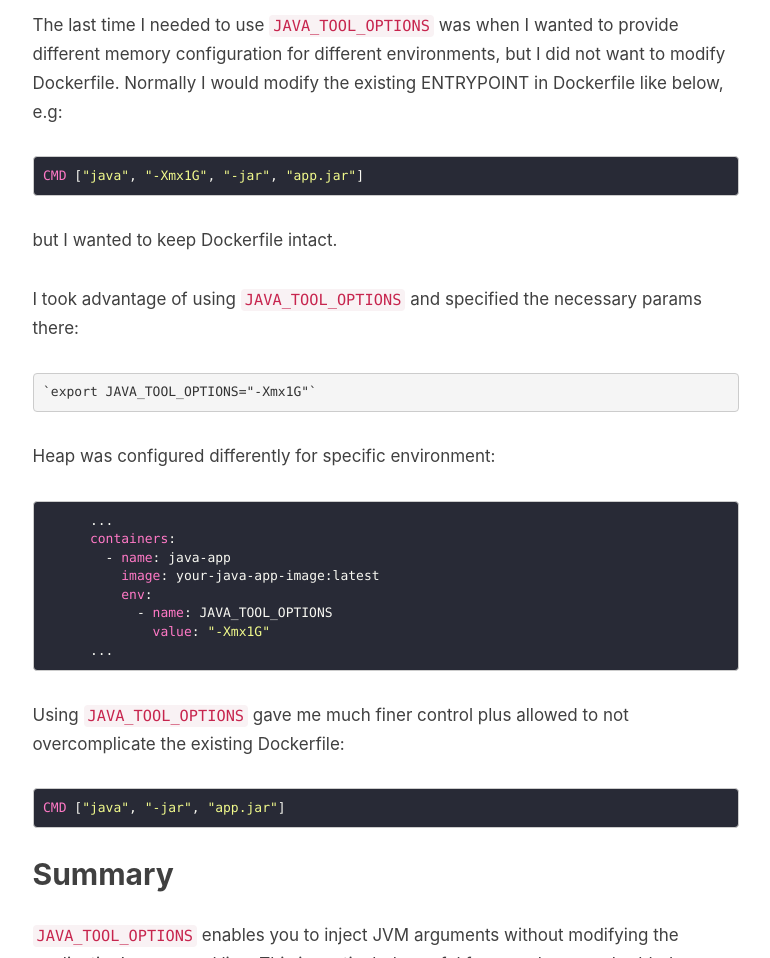
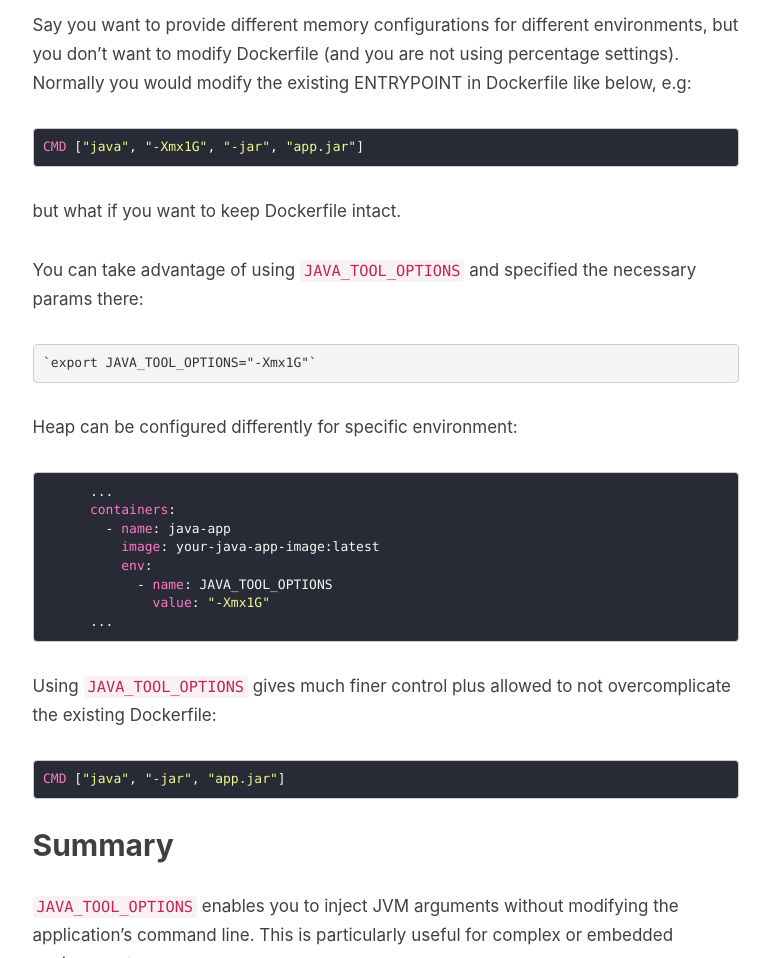
Before and after one commit to Goliath/blog.jvm, a plain HTML site: page 2025/01/10/what-is-java-tool-options/index.html in a window 1280 px wide. Shown: the part 1720-2678 px from the top of the page, without its empty margins (135-905 px from the left). Drawn offline with nearby package versions, Linux system fonts and the light colour scheme.

Commit message:
deploy: Goliath/blogcodeappeal@b3f1ca1f72d4ff0de55d8b65c74f8cfed13e46da

```diff
--- a/2025/01/10/what-is-java-tool-options/index.html
+++ b/2025/01/10/what-is-java-tool-options/index.html
@@ -11,10 +11,10 @@ col-xs-12
 post-container"><h2 id=introduction>Introduction</h2><p>Everyone knows what JAVA_OPTS is, but have you ever heard about <code>JAVA_TOOL_OPTIONS</code>?</p><p>Over the years, the way we run JVM has changed. With demand for running the aps in containers, <code>JAVA_TOOL_OPTIONS</code> environment variable might be handy. In this short article I will try to explain the reasons for using it.</p><h2 id=what-is-java_tool_options-environment-variable-and-how-it-is-different-to-java_opts>What is JAVA_TOOL_OPTIONS environment variable and how it is different to JAVA_OPTS?</h2><p>After using Apache Tomcat for a longer time, one might have an illusion that JAVA_OPTS is an environment variable and is picked by JVM when the app starts.
 In fact, it is not. It is catalina sh/bat starter that passes JAVA_OPTS content to the start up command line.</p><p>Contrary <code>JAVA_TOOL_OPTIONS</code> once setup is read by the JVM (in JNI_CreateJavaVM) and prepended to other options supplied in execution chain.</p><p>By java documentation <a href=https://docs.oracle.com/en/java/javase/17/troubleshoot/environment-variables-and-system-properties.html#GUID-A91E7E21-2E91-48C4-89A4-836A7C0EE93B>JAVA_TOOL_OPTIONS</a></p><blockquote><p>This environment variable allows you to specify the initialization of tools, specifically the launching of native or Java programming language agents using the -agentlib or -javaagent options.</p></blockquote><blockquote><p>This often happens with applications that use embedded VMs (meaning they use the Java Native Interface (JNI) Invocation API to start the VM), or where the startup is deeply nested in scripts. In these environments the JAVA_TOOL_OPTIONS environment variable can be useful to augment a command line.</p></blockquote><p>In short, <code>JAVA_TOOL_OPTIONS</code> is a special environment variable which when set is used as if we write it&rsquo;s content in JVM args.</p><h2 id=real-life-examples>Real life examples</h2><p>There are scenarios when you would like to pass an argument to java app, but you can&rsquo;t modify execution params.
 This can be due to the complexity of how the command line is generated, or sometimes JVM is executed by third party app, and we can&rsquo;t adjust command line as it&rsquo;s hardcoded.
-In those scenarios special <code>JAVA_TOOL_OPTIONS</code> environment variable shines.</p><p>The last time I needed to use <code>JAVA_TOOL_OPTIONS</code> was when I wanted to provide different memory configuration for different environments, but I did not want to modify Dockerfile.
-Normally I would modify the existing ENTRYPOINT in Dockerfile like below, e.g:</p><div class=highlight><pre tabindex=0 style=color:#f8f8f2;background-color:#282a36;-moz-tab-size:4;-o-tab-size:4;tab-size:4><code class=language-dockerfile data-lang=dockerfile><span style=display:flex><span><span style=color:#ff79c6>CMD</span> [<span style=color:#f1fa8c>&#34;java&#34;</span>, <span style=color:#f1fa8c>&#34;-Xmx1G&#34;</span>, <span style=color:#f1fa8c>&#34;-jar&#34;</span>, <span style=color:#f1fa8c>&#34;app.jar&#34;</span>]
-</span></span></code></pre></div><p>but I wanted to keep Dockerfile intact.</p><p>I took advantage of using <code>JAVA_TOOL_OPTIONS</code> and specified the necessary params there:</p><pre><code>`export JAVA_TOOL_OPTIONS=&quot;-Xmx1G&quot;`
-</code></pre><p>Heap was configured differently for specific environment:</p><div class=highlight><pre tabindex=0 style=color:#f8f8f2;background-color:#282a36;-moz-tab-size:4;-o-tab-size:4;tab-size:4><code class=language-yaml data-lang=yaml><span style=display:flex><span>      ...
+In those scenarios special <code>JAVA_TOOL_OPTIONS</code> environment variable shines.</p><p>Say you want to provide different memory configurations for different environments, but you don&rsquo;t want to modify Dockerfile (and you are not using percentage settings).
+Normally you would modify the existing ENTRYPOINT in Dockerfile like below, e.g:</p><div class=highlight><pre tabindex=0 style=color:#f8f8f2;background-color:#282a36;-moz-tab-size:4;-o-tab-size:4;tab-size:4><code class=language-dockerfile data-lang=dockerfile><span style=display:flex><span><span style=color:#ff79c6>CMD</span> [<span style=color:#f1fa8c>&#34;java&#34;</span>, <span style=color:#f1fa8c>&#34;-Xmx1G&#34;</span>, <span style=color:#f1fa8c>&#34;-jar&#34;</span>, <span style=color:#f1fa8c>&#34;app.jar&#34;</span>]
+</span></span></code></pre></div><p>but what if you want to keep Dockerfile intact.</p><p>You can take advantage of using <code>JAVA_TOOL_OPTIONS</code> and specified the necessary params there:</p><pre><code>`export JAVA_TOOL_OPTIONS=&quot;-Xmx1G&quot;`
+</code></pre><p>Heap can be configured differently for specific environment:</p><div class=highlight><pre tabindex=0 style=color:#f8f8f2;background-color:#282a36;-moz-tab-size:4;-o-tab-size:4;tab-size:4><code class=language-yaml data-lang=yaml><span style=display:flex><span>      ...
 </span></span><span style=display:flex><span>      <span style=color:#ff79c6>containers</span>:
 </span></span><span style=display:flex><span>        - <span style=color:#ff79c6>name</span>: java-app
 </span></span><span style=display:flex><span>          <span style=color:#ff79c6>image</span>: your-java-app-image:latest
@@ -22,7 +22,7 @@ Normally I would modify the existing ENTRYPOINT in Dockerfile like below, e.g:</
 </span></span><span style=display:flex><span>            - <span style=color:#ff79c6>name</span>: JAVA_TOOL_OPTIONS
 </span></span><span style=display:flex><span>              <span style=color:#ff79c6>value</span>: <span style=color:#f1fa8c>&#34;-Xmx1G&#34;</span>
 </span></span><span style=display:flex><span>      ...
-</span></span></code></pre></div><p>Using <code>JAVA_TOOL_OPTIONS</code> gave me much finer control plus allowed to not overcomplicate the existing Dockerfile:</p><div class=highlight><pre tabindex=0 style=color:#f8f8f2;background-color:#282a36;-moz-tab-size:4;-o-tab-size:4;tab-size:4><code class=language-dockerfile data-lang=dockerfile><span style=display:flex><span><span style=color:#ff79c6>CMD</span> [<span style=color:#f1fa8c>&#34;java&#34;</span>, <span style=color:#f1fa8c>&#34;-jar&#34;</span>, <span style=color:#f1fa8c>&#34;app.jar&#34;</span>]
+</span></span></code></pre></div><p>Using <code>JAVA_TOOL_OPTIONS</code> gives much finer control plus allowed to not overcomplicate the existing Dockerfile:</p><div class=highlight><pre tabindex=0 style=color:#f8f8f2;background-color:#282a36;-moz-tab-size:4;-o-tab-size:4;tab-size:4><code class=language-dockerfile data-lang=dockerfile><span style=display:flex><span><span style=color:#ff79c6>CMD</span> [<span style=color:#f1fa8c>&#34;java&#34;</span>, <span style=color:#f1fa8c>&#34;-jar&#34;</span>, <span style=color:#f1fa8c>&#34;app.jar&#34;</span>]
 </span></span></code></pre></div><h2 id=summary>Summary</h2><p><code>JAVA_TOOL_OPTIONS</code> enables you to inject JVM arguments without modifying the application&rsquo;s command line. This is particularly useful for complex or embedded environments.</p><div id=disqus-comment></div><div id=disqus_thread></div><script>window.disqus_config=function(){},function(){if(["localhost","127.0.0.1"].indexOf(window.location.hostname)!=-1){document.getElementById("disqus_thread").innerHTML="Disqus comments not available by default when the website is previewed locally.";return}var t=document,e=t.createElement("script");e.async=!0,e.src="//bitecode-blog.disqus.com/embed.js",e.setAttribute("data-timestamp",+new Date),(t.head||t.body).appendChild(e)}()</script><noscript>Please enable JavaScript to view the <a href=https://disqus.com/?ref_noscript>comments powered by Disqus.</a></noscript><a href=https://disqus.com class=dsq-brlink>comments powered by <span class=logo-disqus>Disqus</span></a></div><div class="col-lg-3 col-lg-offset-0
 col-md-3 col-md-offset-0
 col-sm-12
```
